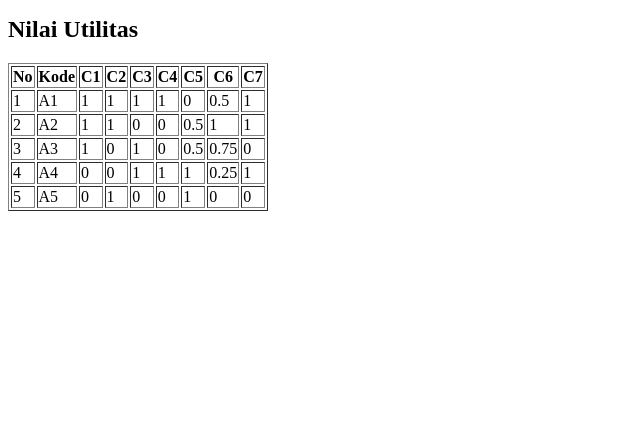
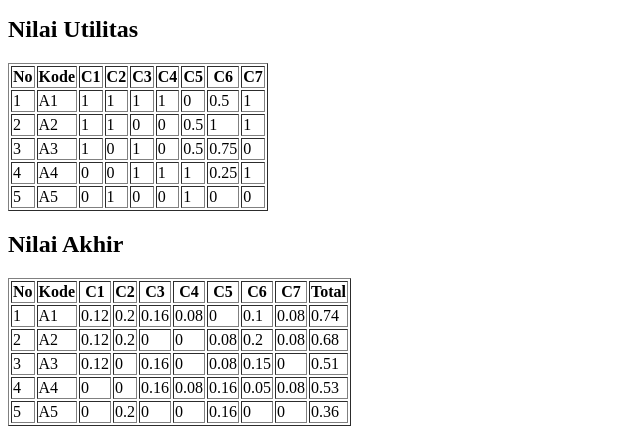
Before and after one commit to arialghifari/spk, a PHP site: page / in a window 1280 px wide. Shown: the part 822-1256 px from the top of the page, without its empty margins (0-640 px from the left). Before the commit the page ends 1033 px from the top, so only its background shows below. Run offline with PHP 8.4, Linux system fonts and the light colour scheme.

Commit message:
Nilai akhir

```diff
--- a/Smart.php
+++ b/Smart.php
@@ -8,6 +8,7 @@ class Smart
 	public $cmin = array();
 	public $cmax = array();
 	public $utilitas = array();
+	public $nilaiAkhir = array();
 
 	function __construct()
 	{
@@ -31,6 +32,7 @@ class Smart
 		$this->cmin();
 		$this->cmax();
 		$this->utilitas();
+		$this->nilaiAkhir();
 	}
 
 	function totalBobotKriteria()
@@ -53,9 +55,20 @@ class Smart
 		}
 	}
 
+	function setDynamicArray($length, $value)
+	{
+		$array = array();
+
+		for ($i = 1; $i <= $length; $i++) {
+			array_push($array, $value);
+		}
+
+		return $array;
+	}
+
 	function cmin()
 	{
-		$this->cmin = array(100, 100, 100, 100, 100, 100, 100);
+		$this->cmin = $this->setDynamicArray(count($this->kriteria), 100);
 
 		foreach ($this->alternatif as $alternatif) {
 			for ($i = 0; $i < count($this->cmin); $i++) {
@@ -68,7 +81,7 @@ class Smart
 
 	function cmax()
 	{
-		$this->cmax = array(0, 0, 0, 0, 0, 0, 0);
+		$this->cmax = $this->setDynamicArray(count($this->kriteria), 0);
 
 		foreach ($this->alternatif as $alternatif) {
 			for ($i = 0; $i < count($this->cmax); $i++) {
@@ -83,10 +96,28 @@ class Smart
 	{
 		foreach ($this->alternatif as $alternatif) {
 			for ($i = 0; $i < count($this->cmax); $i++) {
-				$alternatif[$i + 2] = round(($alternatif[$i + 2] - $this->cmin[$i]) / ($this->cmax[$i] - $this->cmin[$i]), 3);
+				if ($this->cmax[$i] - $this->cmin[$i] == 0) {
+					$alternatif[$i + 2] = 0;
+				} else {
+					$alternatif[$i + 2] = round(($alternatif[$i + 2] - $this->cmin[$i]) / ($this->cmax[$i] - $this->cmin[$i]), 3);
+				}
 			}
 
 			array_push($this->utilitas, $alternatif);
 		}
 	}
+
+	function nilaiAkhir()
+	{
+		foreach ($this->utilitas as $utilitas) {
+			$total = 0;
+			for ($i = 0; $i < count($this->cmax); $i++) {
+				$utilitas[$i + 2] = round($utilitas[$i + 2] * $this->normalisasiBobot[$i][4], 3);
+				$total += $utilitas[$i + 2];
+			}
+
+			$utilitas[count($utilitas)] = round($total, 3);
+			array_push($this->nilaiAkhir, $utilitas);
+		}
+	}
 }
--- a/index.php
+++ b/index.php
@@ -68,15 +68,9 @@ $smart = new Smart();
 			foreach ($smart->alternatif as $alternatif) { ?>
 				<tr>
 					<td><?= $no ?></td>
-					<td><?= $alternatif[0] ?></td>
-					<td><?= $alternatif[1] ?></td>
-					<td><?= $alternatif[2] ?></td>
-					<td><?= $alternatif[3] ?></td>
-					<td><?= $alternatif[4] ?></td>
-					<td><?= $alternatif[5] ?></td>
-					<td><?= $alternatif[6] ?></td>
-					<td><?= $alternatif[7] ?></td>
-					<td><?= $alternatif[8] ?></td>
+					<?php for ($i = 0; $i <= count($smart->cmin) + 1; $i++) { ?>
+						<td><?= $alternatif[$i] ?></td>
+					<?php } ?>
 				</tr>
 			<?php $no++;
 			} ?>
@@ -147,19 +141,47 @@ $smart = new Smart();
 				<tr>
 					<td><?= $no ?></td>
 					<td><?= $utilitas[1] ?></td>
-					<td><?= $utilitas[2] ?></td>
-					<td><?= $utilitas[3] ?></td>
-					<td><?= $utilitas[4] ?></td>
-					<td><?= $utilitas[5] ?></td>
-					<td><?= $utilitas[6] ?></td>
-					<td><?= $utilitas[7] ?></td>
-					<td><?= $utilitas[8] ?></td>
+					<?php for ($i = 2; $i <= count($smart->cmin) + 1; $i++) { ?>
+						<td><?= $utilitas[$i] ?></td>
+					<?php } ?>
 				</tr>
 			<?php $no++;
 			} ?>
 		</tbody>
 	</table>
 
+	<!-- Nilai Akhir -->
+	<h2>Nilai Akhir</h2>
+	<table border="1">
+		<thead>
+			<tr>
+				<th>No</th>
+				<th>Kode</th>
+				<th>C1</th>
+				<th>C2</th>
+				<th>C3</th>
+				<th>C4</th>
+				<th>C5</th>
+				<th>C6</th>
+				<th>C7</th>
+				<th>Total</th>
+			</tr>
+		</thead>
+		<tbody>
+			<?php $no = 1;
+			foreach ($smart->nilaiAkhir as $nilaiAkhir) { ?>
+
+				<tr>
+					<td><?= $no ?></td>
+					<td><?= $nilaiAkhir[1] ?></td>
+					<?php for ($i = 1; $i <= count($smart->cmin) + 1; $i++) { ?>
+						<td><?= $nilaiAkhir[$i + 1] ?></td>
+					<?php } ?>
+				</tr>
+			<?php $no++;
+			} ?>
+		</tbody>
+	</table>
 </body>
 
 </html>
```
